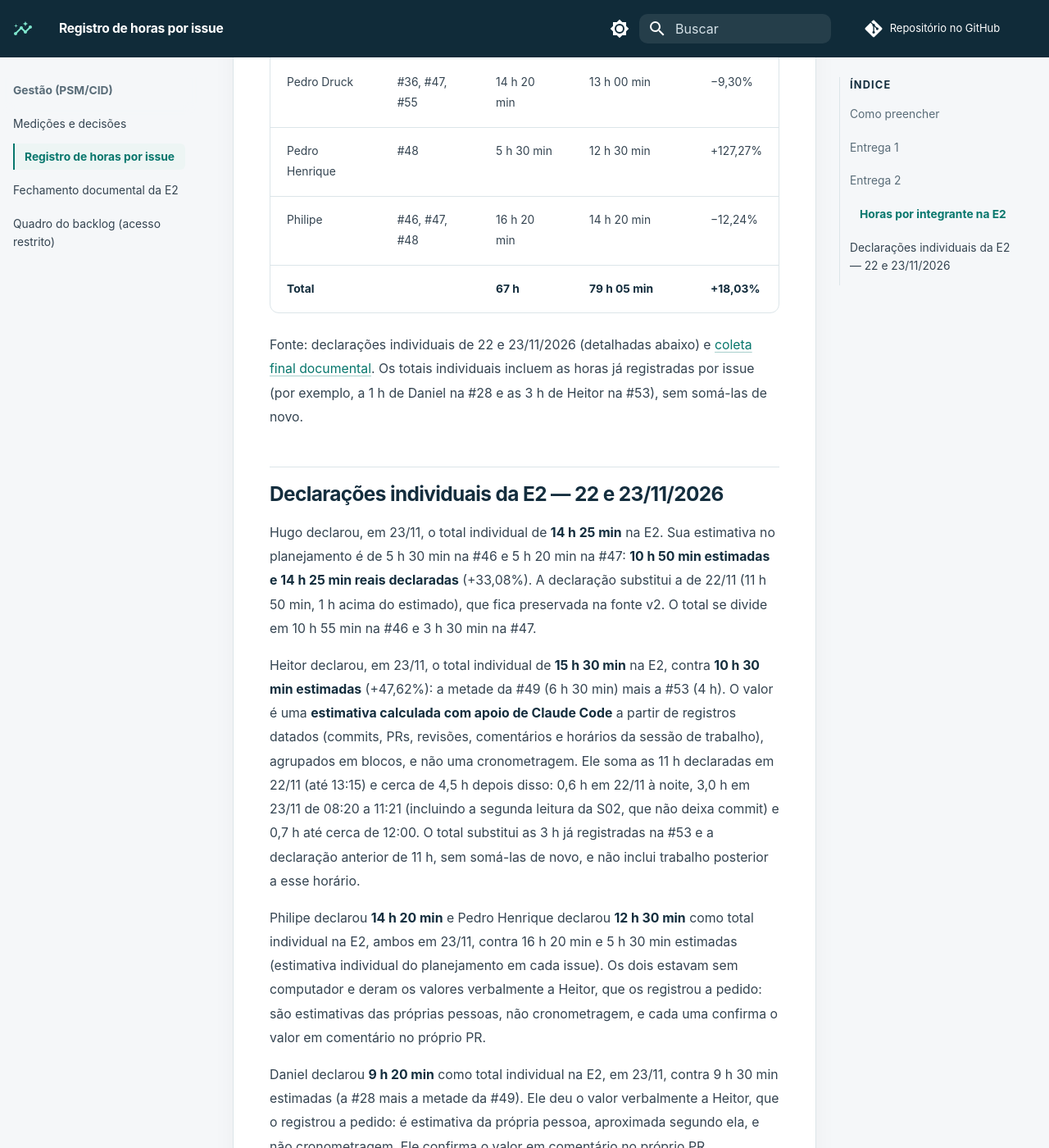
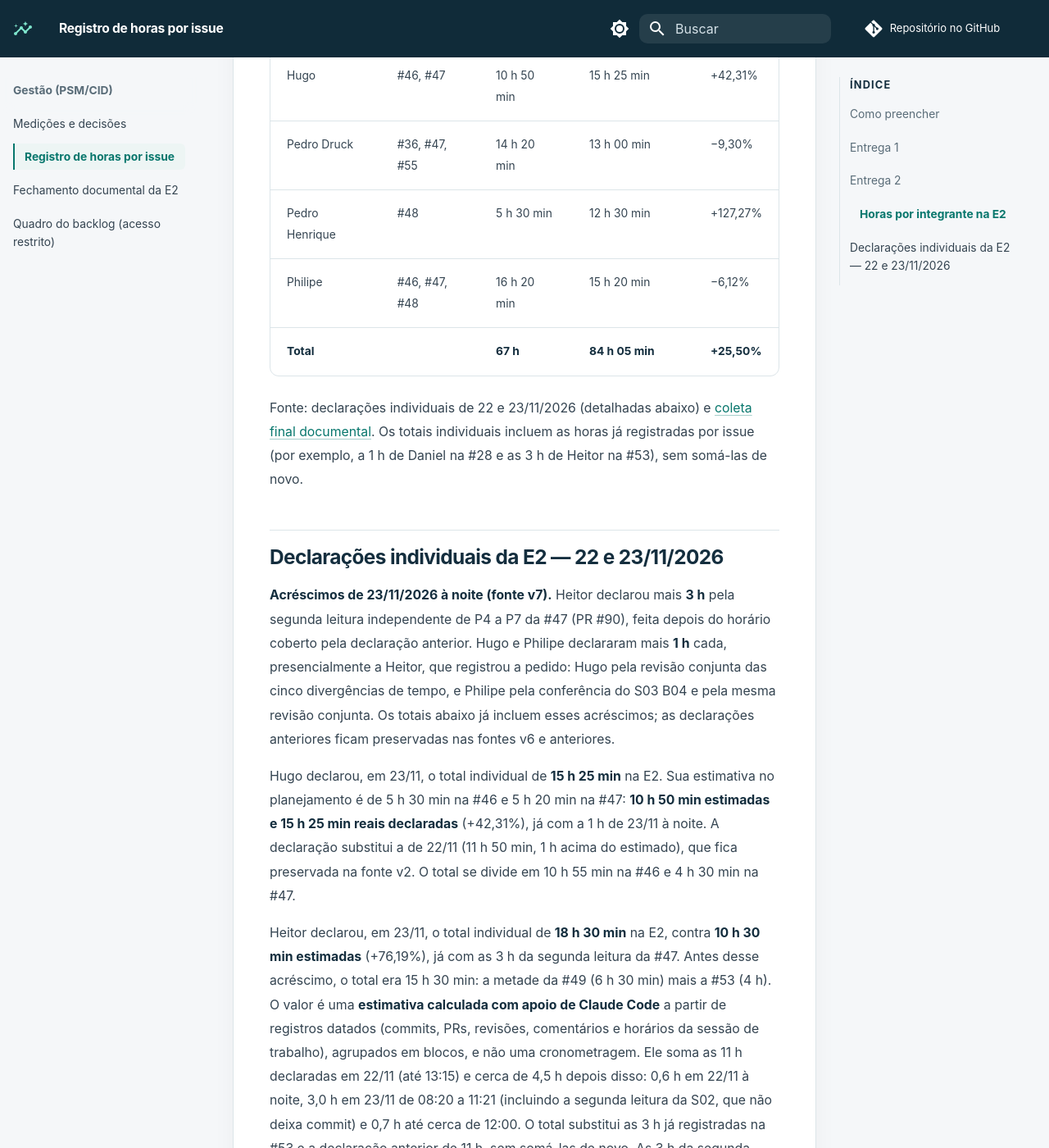
Before and after one commit to FCTE-Qualidade-de-Software-1/2026-2_T02_KATHERINE_JOHNSON, an MkDocs documentation site: the page built from docs/gestao-horas.md, in a window 1280 px wide and 1400 px high, scrolled down 5718 px. Shown: the whole window at 82% size. Built offline with MkDocs 1.6.1 and Material for MkDocs 9.7.7, drawn with Linux system fonts in a browser that asks for light colours; comment, search, counter and statistics services are not loaded; some of the changed text lies outside the part shown.

Commit message:
docs(gestao): registra as horas da segunda leitura da #47 (fonte v7)
- Heitor: +3 h (segunda leitura de P4 a P7), total de 18 h 30 min na E2
- Hugo e Philipe: +1 h cada (revisao conjunta e conferencia do S03 B04)
- total da E2 passa de 79 h 05 min para 84 h 05 min; PCI e tabela de
  contribuicao do artigo recalculados pelo fechar_e2.py
- v6 preservada como historico; teste novo para a v7

Refs #47

```diff
--- a/docs/gestao-horas.md
+++ b/docs/gestao-horas.md
@@ -55,13 +55,13 @@ As estimativas da E2 aplicam o fator de correção da E1 (+10%) e a margem de se
 |---|---|---|---|---|---|
 | [#28](https://github.com/FCTE-Qualidade-de-Software-1/2026-2_T02_KATHERINE_JOHNSON/issues/28) | Correções do Ponto de Controle 1 | Daniel | Fechada | 3 h | Daniel: 1 h |
 | [#46](https://github.com/FCTE-Qualidade-de-Software-1/2026-2_T02_KATHERINE_JOHNSON/issues/46) | Fase 3: plano de avaliação | Hugo, Philipe | Fechada | 11 h | Hugo: 10 h 55 min; Philipe: no total individual |
-| [#47](https://github.com/FCTE-Qualidade-de-Software-1/2026-2_T02_KATHERINE_JOHNSON/issues/47) | Fase 4: coleta das medições e dados brutos | Hugo, Pedro Druck, Philipe | Aberta | 16 h | Hugo: 3 h 30 min; Pedro Druck: 6 h; Philipe: no total individual |
+| [#47](https://github.com/FCTE-Qualidade-de-Software-1/2026-2_T02_KATHERINE_JOHNSON/issues/47) | Fase 4: coleta das medições e dados brutos | Hugo, Pedro Druck, Philipe | Aberta | 16 h | Hugo: 4 h 30 min; Pedro Druck: 6 h; Heitor: 3 h (segunda leitura); Philipe: no total individual |
 | [#48](https://github.com/FCTE-Qualidade-de-Software-1/2026-2_T02_KATHERINE_JOHNSON/issues/48) | Fase 4: análise, respostas GQM e julgamento | Pedro Henrique, Philipe | Aberta | 11 h | Pedro Henrique e Philipe: no total individual |
 | [#36](https://github.com/FCTE-Qualidade-de-Software-1/2026-2_T02_KATHERINE_JOHNSON/issues/36) | Ação de melhoria obrigatória | Pedro Druck | Fechada | 8 h | Pedro Druck: 6 h |
 | [#49](https://github.com/FCTE-Qualidade-de-Software-1/2026-2_T02_KATHERINE_JOHNSON/issues/49) | Fechamento da Entrega 2 | Daniel, Heitor | Aberta | 13 h | Daniel e Heitor: no total individual |
 | [#53](https://github.com/FCTE-Qualidade-de-Software-1/2026-2_T02_KATHERINE_JOHNSON/issues/53) | Coleta intermediária PSM/CID e slides de 11/11 | Heitor | Fechada | 4 h | Heitor: 3 h |
 | [#55](https://github.com/FCTE-Qualidade-de-Software-1/2026-2_T02_KATHERINE_JOHNSON/issues/55) | Inconsistências nos registros de gestão PSM/CID | Pedro Druck | Fechada | 1 h | Pedro Druck: 1 h |
-| | **Total** | | | **67 h** | **79 h 05 min** (soma das seis declarações individuais) |
+| | **Total** | | | **67 h** | **84 h 05 min** (soma das seis declarações individuais) |
 
 "No total individual" indica que a pessoa declarou o total da E2 sem dividir as horas entre as
 issues; essas horas entram na tabela por integrante abaixo, e nenhuma divisão foi inventada.
@@ -71,12 +71,12 @@ issues; essas horas entram na tabela por integrante abaixo, e nenhuma divisão f
 | Integrante | Issues | Estimativa | Horas declaradas | Variação |
 |---|---|---|---|---|
 | Daniel | #28, #49 | 9 h 30 min | 9 h 20 min | −1,75% |
-| Heitor | #49, #53 | 10 h 30 min | 15 h 30 min | +47,62% |
-| Hugo | #46, #47 | 10 h 50 min | 14 h 25 min | +33,08% |
+| Heitor | #47, #49, #53 | 10 h 30 min | 18 h 30 min | +76,19% |
+| Hugo | #46, #47 | 10 h 50 min | 15 h 25 min | +42,31% |
 | Pedro Druck | #36, #47, #55 | 14 h 20 min | 13 h 00 min | −9,30% |
 | Pedro Henrique | #48 | 5 h 30 min | 12 h 30 min | +127,27% |
-| Philipe | #46, #47, #48 | 16 h 20 min | 14 h 20 min | −12,24% |
-| **Total** | | **67 h** | **79 h 05 min** | **+18,03%** |
+| Philipe | #46, #47, #48 | 16 h 20 min | 15 h 20 min | −6,12% |
+| **Total** | | **67 h** | **84 h 05 min** | **+25,50%** |
 
 Fonte: declarações individuais de 22 e 23/11/2026 (detalhadas abaixo) e
 [coleta final documental](gestao-fechamento-e2.md). Os totais individuais incluem as horas já
@@ -85,23 +85,31 @@ de novo.
 
 ## Declarações individuais da E2 — 22 e 23/11/2026
 
-Hugo declarou, em 23/11, o total individual de **14 h 25 min** na E2. Sua estimativa no planejamento
+**Acréscimos de 23/11/2026 à noite (fonte v7).** Heitor declarou mais **3 h** pela segunda leitura
+independente de P4 a P7 da #47 (PR #90), feita depois do horário coberto pela declaração anterior.
+Hugo e Philipe declararam mais **1 h** cada, presencialmente a Heitor, que registrou a pedido: Hugo
+pela revisão conjunta das cinco divergências de tempo, e Philipe pela conferência do S03 B04 e pela
+mesma revisão conjunta. Os totais abaixo já incluem esses acréscimos; as declarações anteriores
+ficam preservadas nas fontes v6 e anteriores.
+
+Hugo declarou, em 23/11, o total individual de **15 h 25 min** na E2. Sua estimativa no planejamento
 é de 5 h 30 min na #46 e 5 h 20 min na #47:
-**10 h 50 min estimadas e 14 h 25 min reais declaradas** (+33,08%). A declaração substitui a de
-22/11 (11 h 50 min, 1 h acima do estimado), que fica preservada na fonte v2. O total se divide
-em 10 h 55 min na #46 e 3 h 30 min na #47.
+**10 h 50 min estimadas e 15 h 25 min reais declaradas** (+42,31%), já com a 1 h de 23/11 à noite.
+A declaração substitui a de 22/11 (11 h 50 min, 1 h acima do estimado), que fica preservada na
+fonte v2. O total se divide em 10 h 55 min na #46 e 4 h 30 min na #47.
 
-Heitor declarou, em 23/11, o total individual de **15 h 30 min** na E2, contra **10 h 30 min
-estimadas** (+47,62%): a metade da #49 (6 h 30 min) mais a #53 (4 h). O valor é uma **estimativa
+Heitor declarou, em 23/11, o total individual de **18 h 30 min** na E2, contra **10 h 30 min
+estimadas** (+76,19%), já com as 3 h da segunda leitura da #47. Antes desse acréscimo, o total era 15 h 30 min: a metade da #49 (6 h 30 min) mais a #53 (4 h). O valor é uma **estimativa
 calculada com apoio de Claude Code** a partir de registros datados (commits, PRs, revisões,
 comentários e horários da sessão de trabalho), agrupados em blocos, e não uma cronometragem. Ele
 soma as 11 h declaradas em 22/11 (até 13:15) e cerca de 4,5 h depois disso: 0,6 h em 22/11 à noite,
 3,0 h em 23/11 de 08:20 a 11:21 (incluindo a segunda leitura da S02, que não deixa commit) e 0,7 h
 até cerca de 12:00. O total substitui as 3 h já registradas na #53 e a declaração anterior de 11 h,
-sem somá-las de novo, e não inclui trabalho posterior a esse horário.
+sem somá-las de novo. As 3 h da segunda leitura da #47, feita depois desse horário, foram
+declaradas à parte, à noite.
 
-Philipe declarou **14 h 20 min** e Pedro Henrique declarou **12 h 30 min** como total individual
-na E2, ambos em 23/11, contra 16 h 20 min e 5 h 30 min estimadas (estimativa individual do
+Philipe declarou **15 h 20 min** (14 h 20 min mais a 1 h de 23/11 à noite) e Pedro Henrique declarou
+**12 h 30 min** como total individual na E2, ambos em 23/11, contra 16 h 20 min e 5 h 30 min estimadas (estimativa individual do
 planejamento em cada issue). Os dois estavam sem computador e deram os valores
 verbalmente a Heitor, que os registrou a pedido: são estimativas das próprias pessoas, não
 cronometragem, e cada uma confirma o valor em comentário no próprio PR.
@@ -115,8 +123,8 @@ Pedro Druck declarou **13 h** como total individual na E2, em 23/11, no PR #83:
 #36 e 1 h na #55, contra 14 h 20 min estimadas (a #36, a #55 e um terço da #47). A 1 h já registrada
 na #55 faz parte desse total e não é somada de novo.
 
-Com as seis declarações totais, as horas da E2 somam **79 h 05 min**: 15 h 30 min de Heitor,
-14 h 25 min de Hugo, 14 h 20 min de Philipe, 13 h de Pedro Druck, 12 h 30 min de Pedro Henrique e
+Com as seis declarações totais, as horas da E2 somam **84 h 05 min**: 18 h 30 min de Heitor,
+15 h 25 min de Hugo, 15 h 20 min de Philipe, 13 h de Pedro Druck, 12 h 30 min de Pedro Henrique e
 9 h 20 min de Daniel. A [coleta final documental](gestao-fechamento-e2.md) registra a fonte, a
 conciliação, as estimativas por integrante e a contribuição de cada um. A E1
 permanece histórica; a decisão de dividir sua contribuição igualmente não foi aplicada à E2.
```
Also changed, not shown: docs/gestao-fechamento-e2.md (+11 -11 lines), gestao/relatorio-metricas-e2.md (+11 -11 lines), 5 other files.
